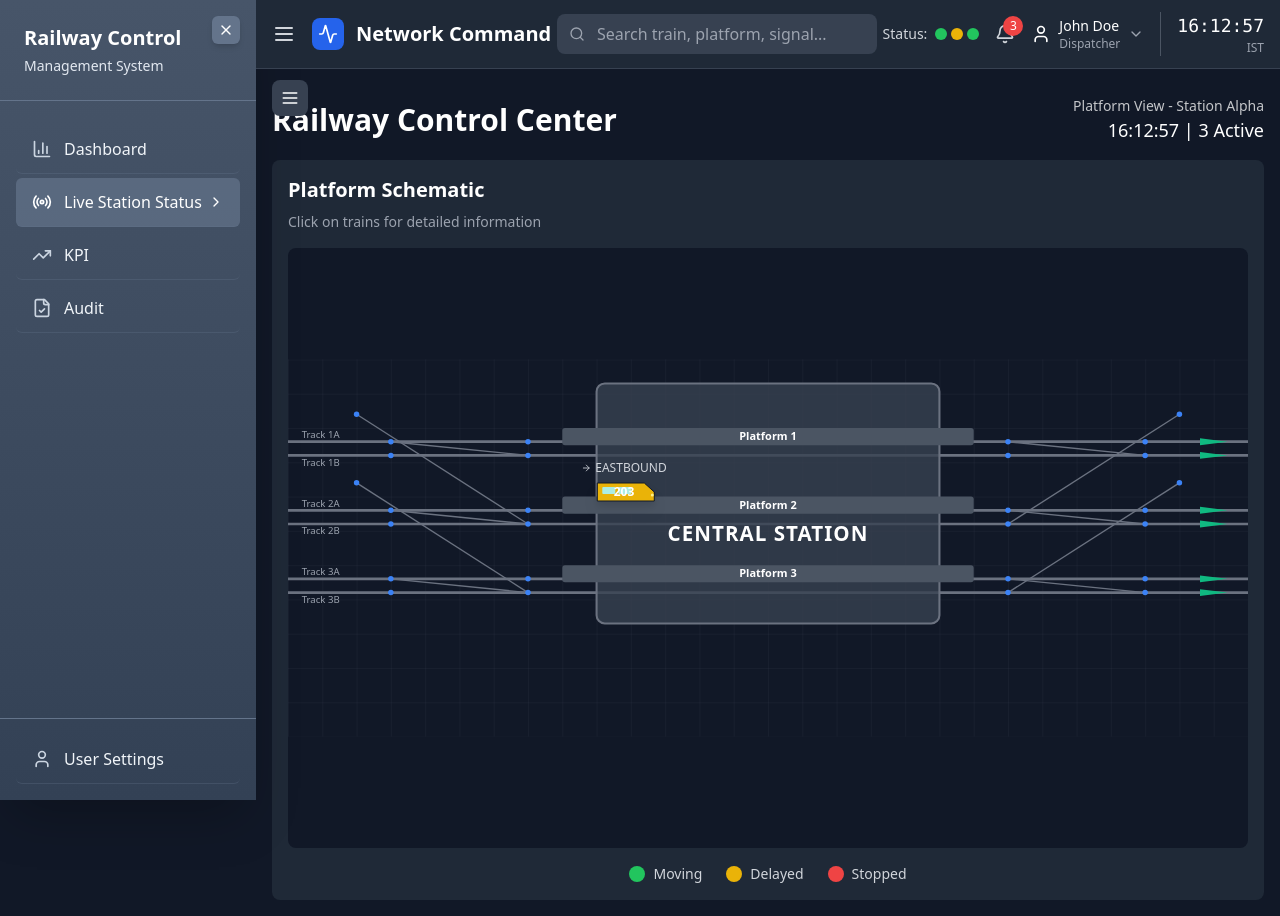
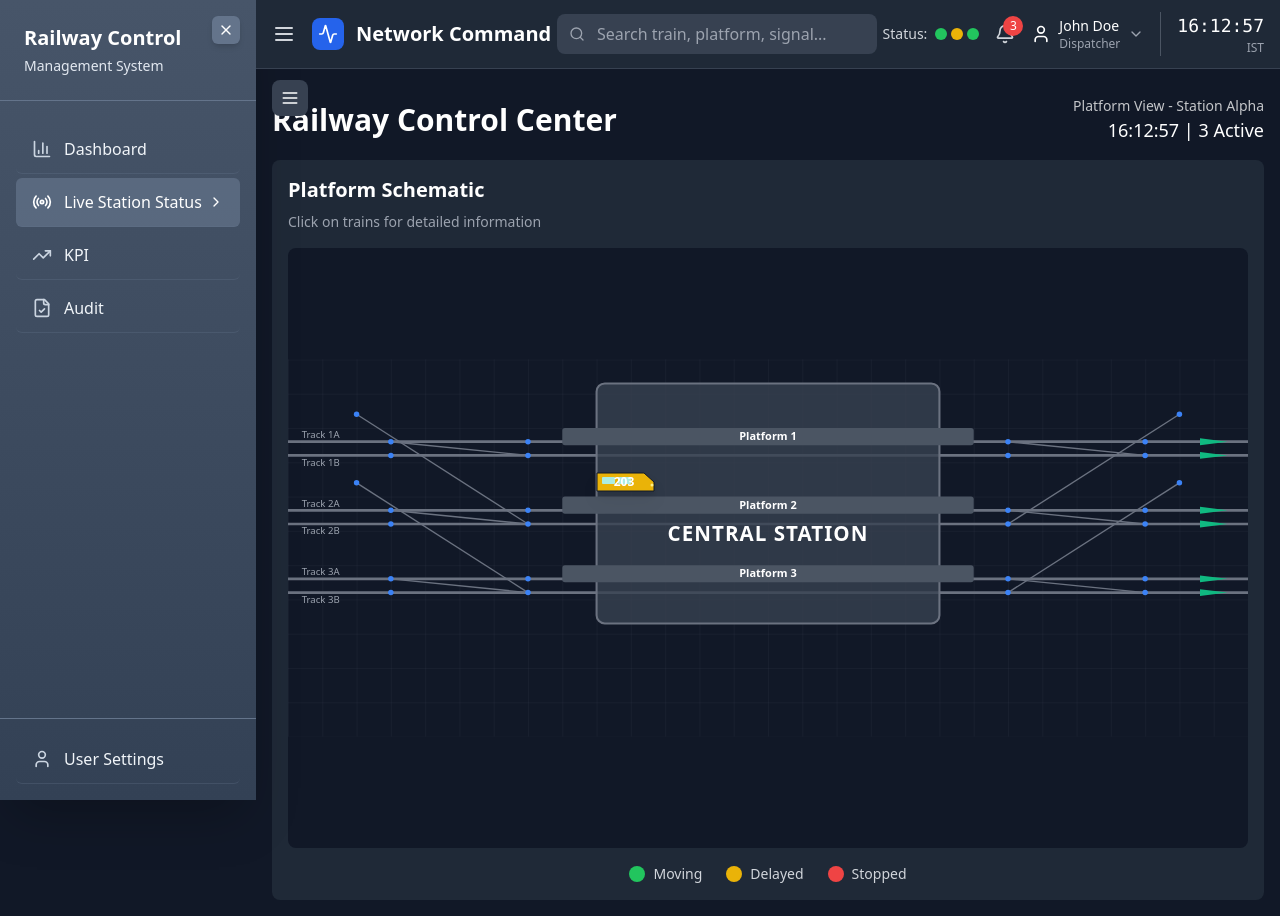
Before and after one commit to NavPravah/NavPravah, a React (Vite) app: page /status in a window 1280 px wide. Built offline with nearby package versions, Linux system fonts and the light colour scheme.

Commit message:
changes in live status page

```diff
--- a/src/Components/Live Platfrom Status/LiveStatus.jsx
+++ b/src/Components/Live Platfrom Status/LiveStatus.jsx
@@ -633,10 +633,6 @@ const LiveStatus = () => {
                         onClick={() => setSelectedTrain(train)}
                       >
                         <div className="flex flex-col items-center">
-                          <div className="flex items-center gap-1 mb-1 text-xs text-gray-300">
-                            {train.direction === 'right' ? <ArrowRight size={10} /> : <ArrowLeft size={10} />}
-                            <span>{train.direction === 'right' ? 'EAST' : 'WEST'}BOUND</span>
-                          </div>
                           <div className="relative">
                             <TrainSvg
                               color={getTrainStatusHexColor(train)}
```
